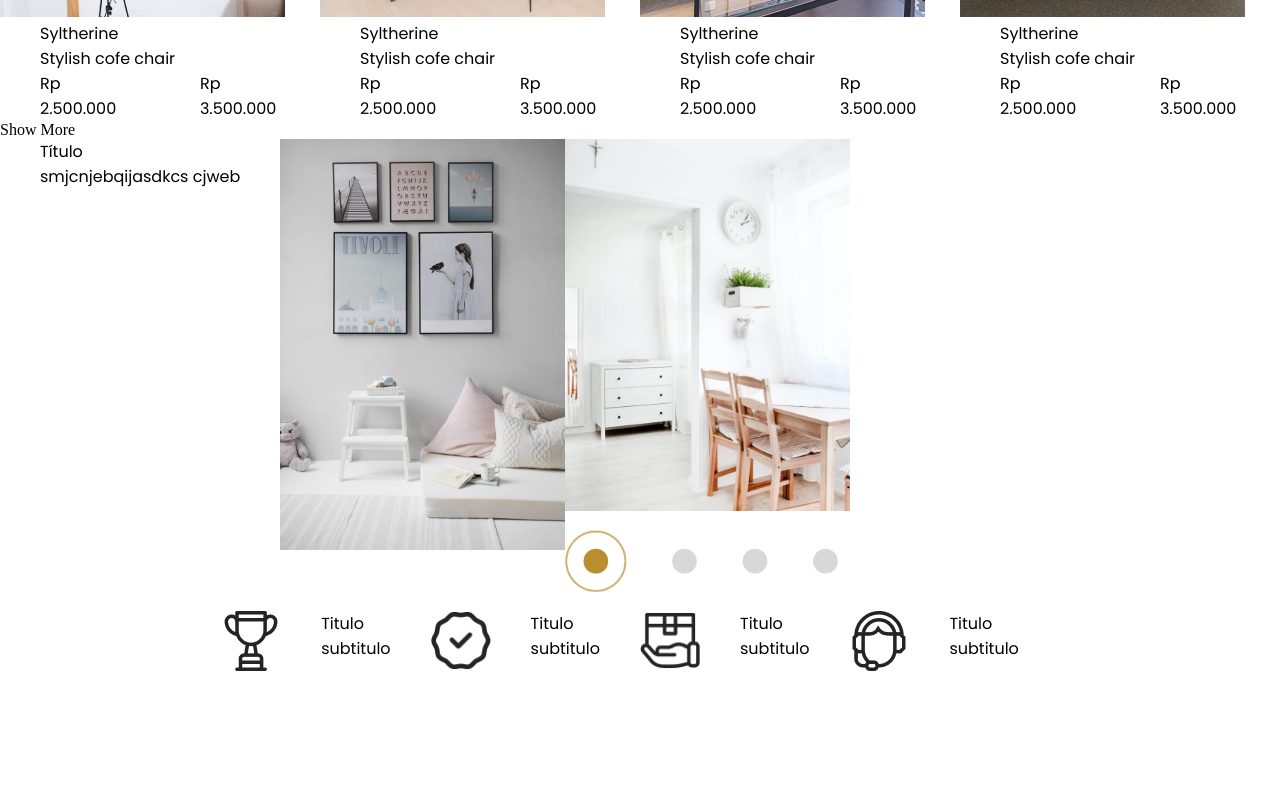
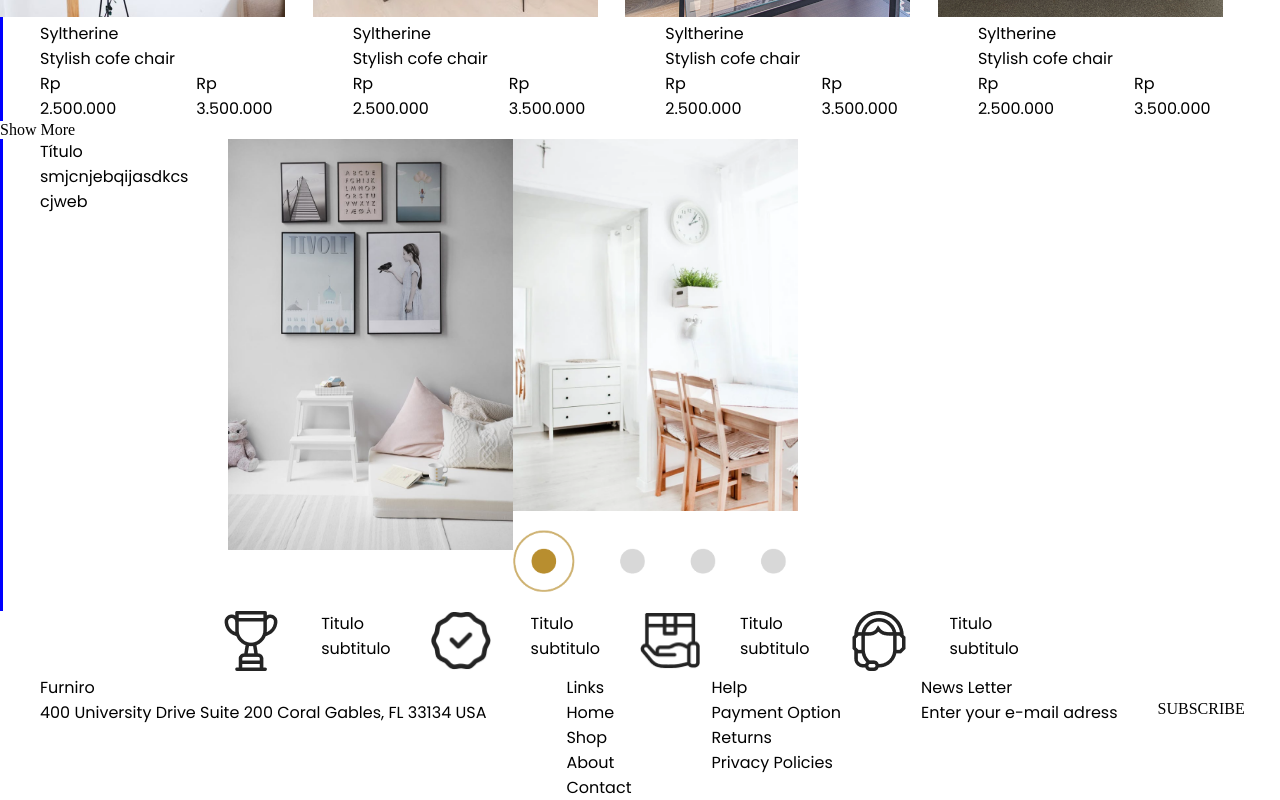
Before and after one commit to S-Evangelista/Furniro, a React (Vite) app: page / in a window 1280 px wide. Shown: the part 2018-2818 px from the top of the page. Before the commit the page ends 2693 px from the top, so only its background shows below. Built offline with nearby package versions, Linux system fonts and the light colour scheme.

Commit message:
Atualizações

```diff
--- a/src/App.jsx
+++ b/src/App.jsx
@@ -4,6 +4,7 @@ import Pagina1 from './Componentes/Pagina1';
 import Pagina2 from './Componentes/Pagina2';
 import Pagina3 from './Componentes/Pagina3';
 import Pagina4 from './Componentes/Pagina4';
+import Footer from './Componentes/Footer';
 
 const App = () => {
   return (
@@ -13,6 +14,7 @@ const App = () => {
     <Pagina2/>
     <Pagina3/>
     <Pagina4/>
+    <Footer/>
   </>
 
   );
--- /dev/null
+++ b/src/Componentes/Footer.css
@@ -0,0 +1,19 @@
+.footer{
+    display: flex;
+    flex-direction: row;
+}
+
+.coluna{
+    display: flex;
+    flex-direction: column;
+}
+.subscribe {
+    display: flex;
+    flex-direction: row;
+}
+.linha{
+    width: 3px;
+    background-color: blue;
+    display: flex;
+    flex-direction: row;
+}
--- /dev/null
+++ b/src/Componentes/Footer.jsx
@@ -0,0 +1,53 @@
+import "./Footer.css"
+
+const Footer = () => {
+    return (
+        <>
+            <html lang="pt-BR">
+                <head>
+                    <meta charset="UTF-8" />
+                    <meta name="viewport" content="width=device-width, initial-scale=1.0" />
+                    <title>Furniro</title>
+                </head>
+                <body>
+                    <div className="footer">
+                        <div className="coluna">
+                            <p>Furniro</p>
+                            <p>400 University Drive Suite 200 Coral Gables,
+                                FL 33134 USA</p>
+                        </div>
+                        <div className="coluna">
+                            <p>Links</p>
+                            <p>Home</p>
+                            <p>Shop</p>
+                            <p>About</p>
+                            <p>Contact</p>
+
+                        </div>
+                        <div className="coluna">
+                            <p>Help</p>
+                            <p>Payment Option</p>
+                            <p>Returns</p>
+                            <p>Privacy Policies</p>
+
+                        </div>
+                        <div className="coluna">
+                            <p>News Letter</p>
+                            <div className="subscribe">
+                                <p>Enter your e-mail adress </p>
+                                <a>SUBSCRIBE</a>
+                            </div>
+
+                        </div>
+
+                    </div>
+                    <div className="linhabege"></div>
+
+                </body>
+            </html>
+        </>
+
+    );
+};
+
+export default Footer;
```
